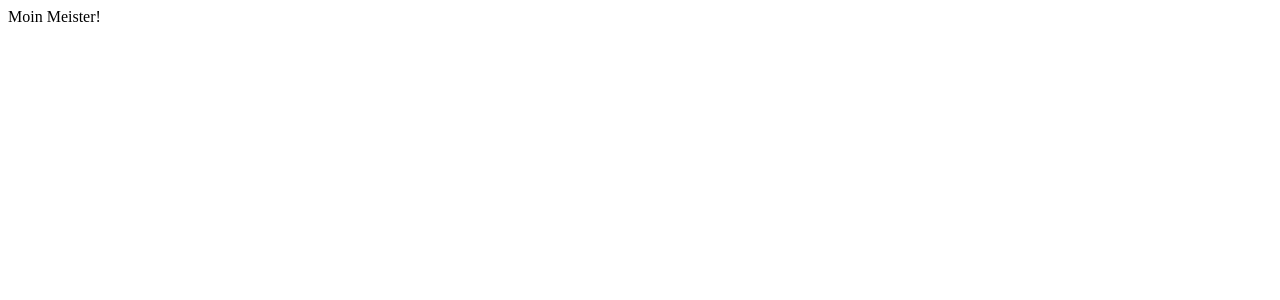
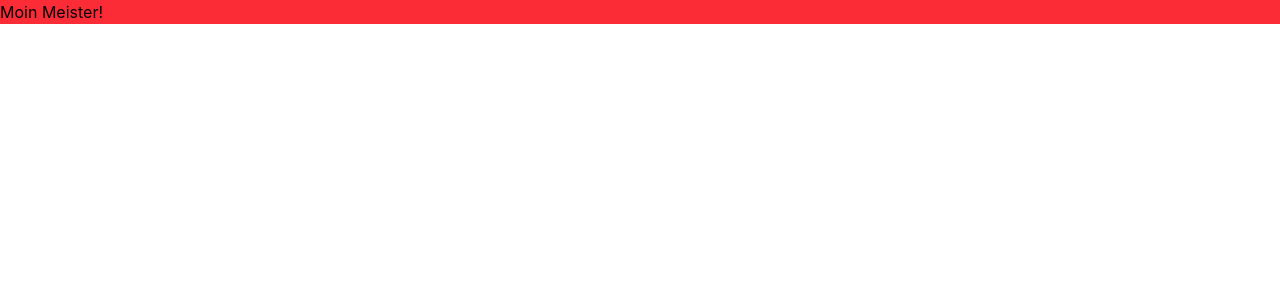
Before and after one commit to emildev-gh/fsrimst-ticketsystem, a Vue app: page / in a window 1280 px wide. Shown: the top 300 px of the page. Built offline with nearby package versions, Linux system fonts and the light colour scheme.

Commit message:
add tailwind, prettier config

```diff
--- a/index.html
+++ b/index.html
@@ -2,7 +2,6 @@
 <html lang="de">
   <head>
     <meta charset="UTF-8" />
-		<!-- <link rel="icon" type="image/svg+xml" href="/vite.svg" /> -->
     <meta name="viewport" content="width=device-width, initial-scale=1.0" />
     <title>fsrimst-ticketsystem</title>
   </head>
--- a/package.json
+++ b/package.json
@@ -12,9 +12,11 @@
     "vue": "^3.5.25"
   },
   "devDependencies": {
+    "@tailwindcss/vite": "^4.2.1",
     "@types/node": "^24.10.1",
     "@vitejs/plugin-vue": "^6.0.2",
     "@vue/tsconfig": "^0.8.1",
+    "tailwindcss": "^4.2.1",
     "typescript": "~5.9.3",
     "vite": "^7.3.1",
     "vue-tsc": "^3.1.5"
--- a/src/App.vue
+++ b/src/App.vue
@@ -1,3 +1,5 @@
-<template>Moin Meister!</template>
+<template>
+  <div class="bg-red-500">Moin Meister!</div>
+</template>
 
 <script setup lang="ts"></script>
--- /dev/null
+++ b/src/styles.css
@@ -0,0 +1 @@
+@import 'tailwindcss';
--- a/vite.config.ts
+++ b/vite.config.ts
@@ -1,7 +1,7 @@
 import { defineConfig } from 'vite'
 import vue from '@vitejs/plugin-vue'
+import tailwindcss from '@tailwindcss/vite'
 
-// https://vite.dev/config/
 export default defineConfig({
-  plugins: [vue()],
+  plugins: [vue(), tailwindcss()]
 })
```
Also changed, not shown: src/main.ts (+4 -3 lines), 2 other files (tests, documents, lock files or other folders). Lines whose indentation alone changed are shown as unchanged.
